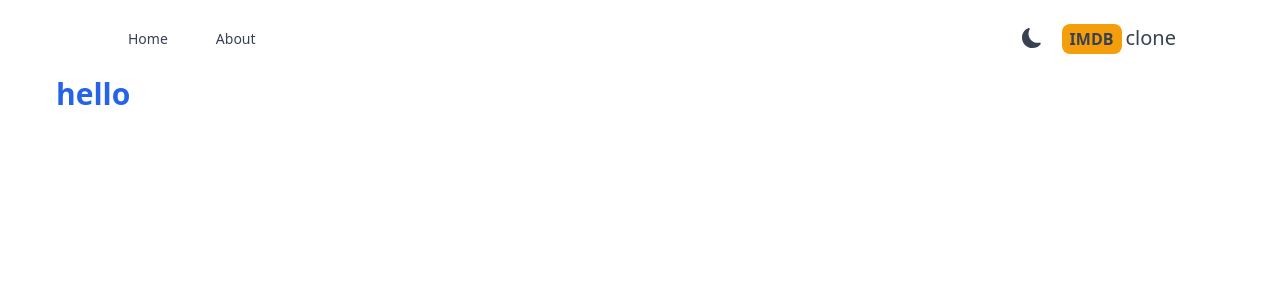
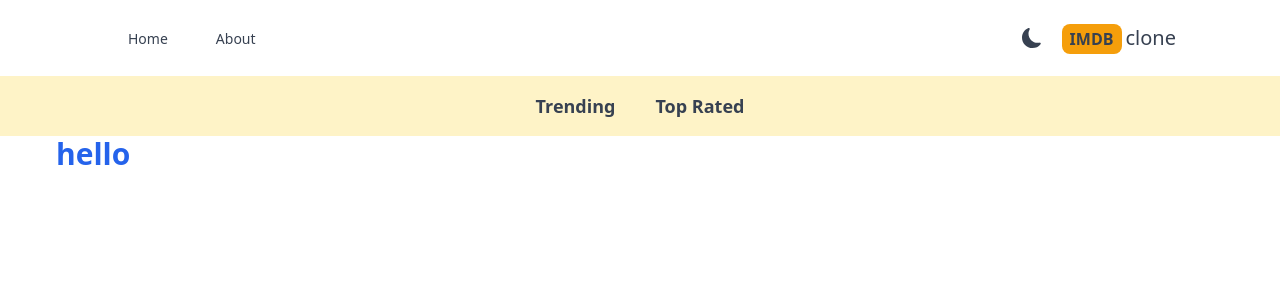
Before and after one commit to oliver-007/imbd_clone_v13, a Next.js app: page / in a window 1280 px wide. Shown: the top 300 px of the page. Built offline with nearby package versions, Linux system fonts and the light colour scheme.

Commit message:
navbar created

```diff
--- a/src/app/layout.js
+++ b/src/app/layout.js
@@ -1,4 +1,5 @@
 import Header from "@/components/Header";
+import Navbar from "@/components/Navbar";
 import "./globals.css";
 import Provider from "./Provider";
 
@@ -10,6 +11,7 @@
           {/* Header */}
           <Header />
           {/* Navbar */}
+          <Navbar />
           {/* SearchBox */}
           {children}
         </Provider>
--- a/src/app/page.js
+++ b/src/app/page.js
@@ -2,7 +2,7 @@
 
 const Page = () => {
   return (
-    <div className="  px-14 ">
+    <div className="px-14 ">
       <h1 className=" text-3xl font-bold  text-blue-600 "> hello </h1>
     </div>
   );
--- /dev/null
+++ b/src/components/Navbar.js
@@ -0,0 +1,13 @@
+import React from "react";
+import NavbarItem from "./NavbarItem";
+
+const Navbar = () => {
+  return (
+    <div className="flex justify-center space-x-10  dark:bg-gray-600 bg-amber-100 lg:text-lg p-4 ">
+      <NavbarItem title="Trending" param="fetchTrending" />
+      <NavbarItem title="Top Rated" param="fetchTopRated" />
+    </div>
+  );
+};
+
+export default Navbar;
--- /dev/null
+++ b/src/components/NavbarItem.js
@@ -0,0 +1,27 @@
+"use client";
+import Link from "next/link";
+import React from "react";
+import { useSearchParams } from "next/navigation";
+
+const NavbarItem = ({ title, param }) => {
+  const searchParams = useSearchParams();
+
+  const genre = searchParams.get("genre");
+
+  return (
+    <div>
+      <Link
+        className={` dark:hover:text-amber-600 hover:text-amber-600 font-semibold duration-200 pb-2  ${
+          genre &&
+          genre === param &&
+          "underline underline-offset-8 decoration-2 decoration-amber-500  "
+        }  `}
+        href={`/?genre=${param}`}
+      >
+        {title}
+      </Link>
+    </div>
+  );
+};
+
+export default NavbarItem;
```
